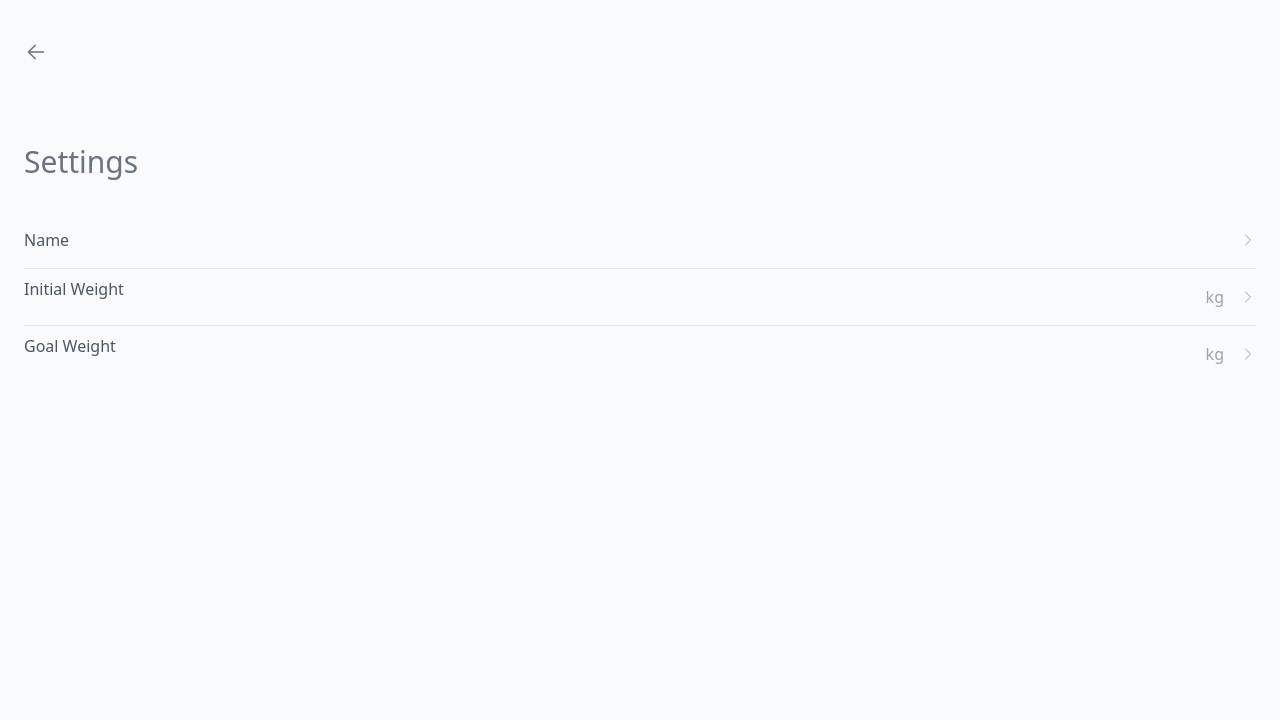
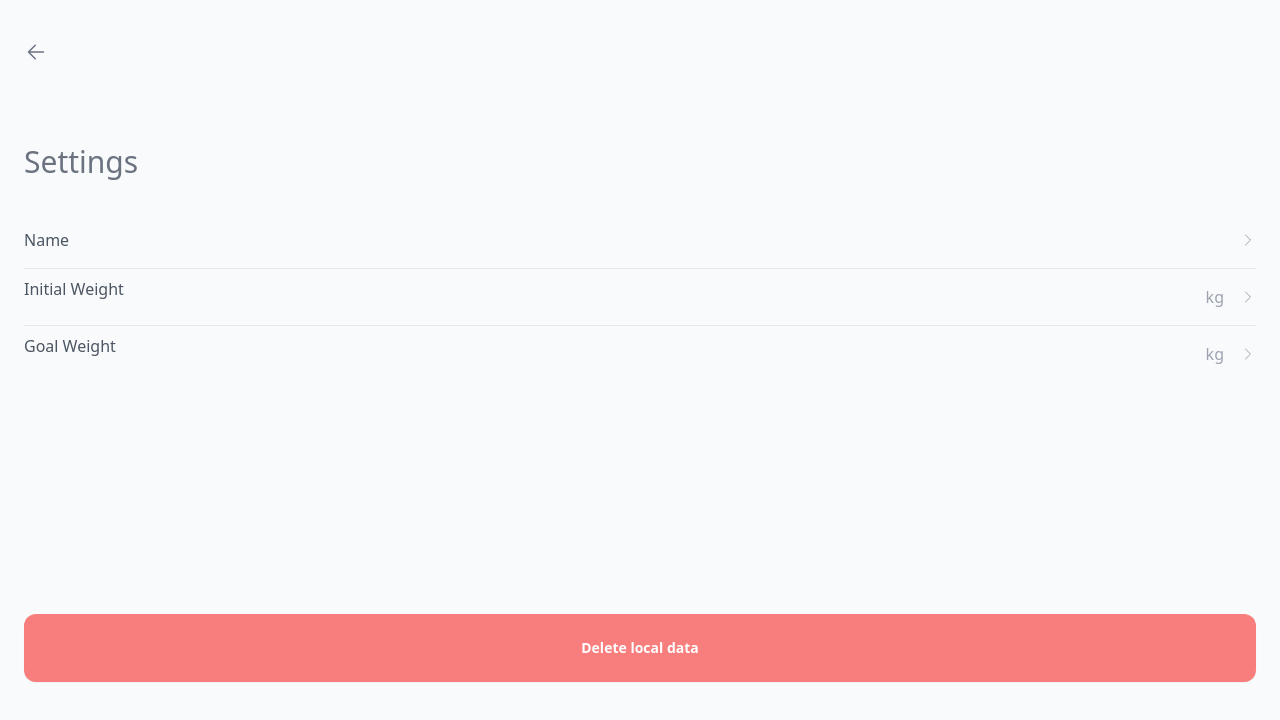
Before and after one commit to rinalditomas/weight-tracker, a Next.js app: page /settings in a window 1280 px wide. Shown: the top 720 px of the page. Built offline with nearby package versions, Linux system fonts and the light colour scheme.

Commit message:
replace button to delete local data

```diff
--- a/component/home.tsx
+++ b/component/home.tsx
@@ -106,14 +106,7 @@ export default function Home({ weightData, userData }: IAppProps) {
   console.log("userData:", weightData);
   return (
     <div className="bg-white h-[91%] overflow-y-auto flex flex-col items-center py-4 px-8">
-      <button
-        onClick={() => {
-          localStorage.removeItem("weightData");
-          localStorage.removeItem("userData");
-        }}
-      >
-        delete
-      </button>
+
       <Link href={"/settings"} className="self-end">
         <svg
           xmlns="http://www.w3.org/2000/svg"
--- a/pages/settings.tsx
+++ b/pages/settings.tsx
@@ -135,10 +135,11 @@ export default function Settings(props: IAppProps) {
         setInputData({});
         setIsModalOpen(false);
         break;
-
       }
       case "initialWeight": {
-        const newUserData: any = { ...userData, initialWeight: inputData.initialWeight };
+        const transformedWeightInput = inputData.initialWeight.replace(",", ".");
+
+        const newUserData: any = { ...userData, initialWeight: transformedWeightInput };
         setUserData(newUserData);
         localStorage.setItem("userData", JSON.stringify(newUserData));
         setInputData({});
@@ -146,7 +147,9 @@ export default function Settings(props: IAppProps) {
         break;
       }
       case "goalWeight": {
-        const newUserData: any = { ...userData, goalWeight: inputData.goalWeight };
+        const transformedWeightInput = inputData.goalWeight.replace(",", ".");
+
+        const newUserData: any = { ...userData, goalWeight: transformedWeightInput };
         setUserData(newUserData);
         localStorage.setItem("userData", JSON.stringify(newUserData));
         setInputData({});
@@ -173,7 +176,8 @@ export default function Settings(props: IAppProps) {
           <path strokeLinecap="round" strokeLinejoin="round" d="M19.5 12h-15m0 0l6.75 6.75M4.5 12l6.75-6.75" />
         </svg>
       </Link>
-
+      <div className=" h-[70%] flex flex-col justify-between">
+        <div className="w-full ">
           <h1 className="pb-12 text-3xl text-gray-500">Settings</h1>
 
           <div className="w-full space-y-4 divide-y divide-gray-200">
@@ -247,6 +251,18 @@ export default function Settings(props: IAppProps) {
               </div>
             </button>
           </div>
+        </div>
+
+        <button
+          onClick={() => {
+            localStorage.removeItem("weightData");
+            localStorage.removeItem("userData");
+          }}
+          className="rounded-xl bg-red-400 opacity-90   py-6 w-full text-sm font-semibold text-white shadow-sm"
+        >
+          Delete local data
+        </button>
+      </div>
       {isModalOpen && (
         <div className="fixed top-0 left-0 right-0 bottom-0 flex items-center justify-center z-50">
           <div className="absolute top-0 left-0 right-0 bottom-0" onClick={handleModalClose}></div>
```
Lines whose indentation alone changed are shown as unchanged.
